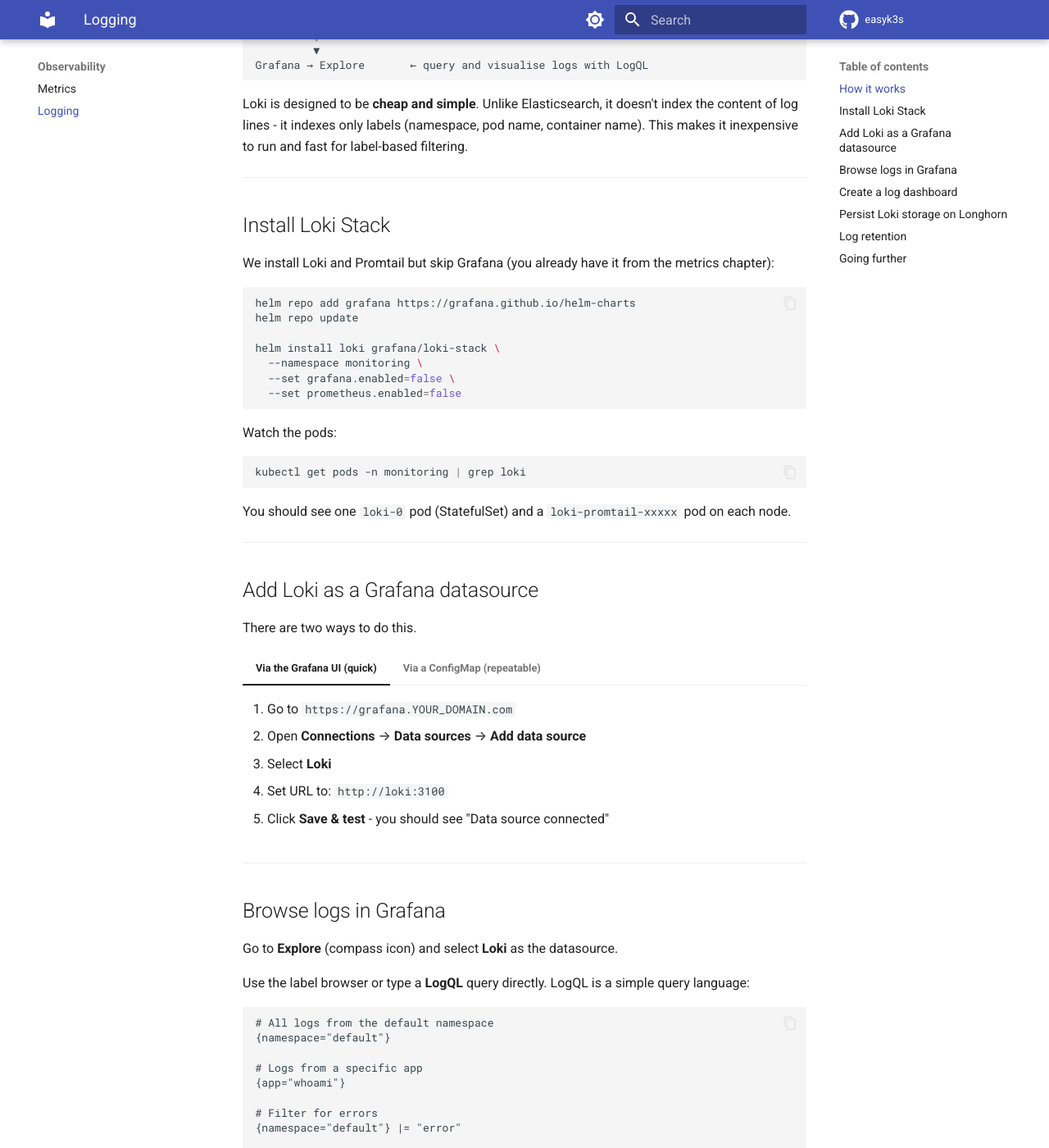
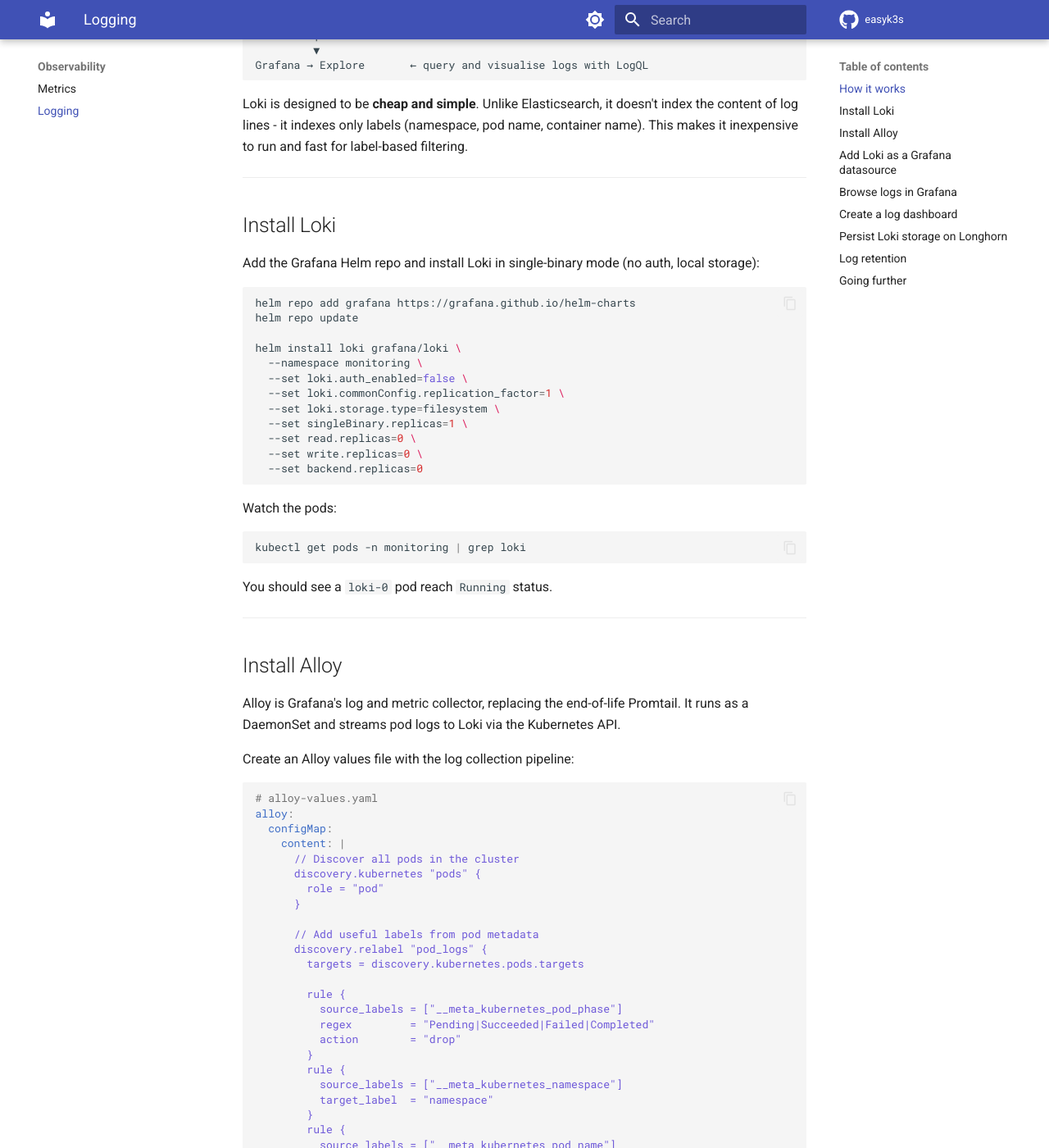
Before and after one commit to persunde/easyk3s, an MkDocs documentation site: the page built from docs/observability/logging.md, in a window 1280 px wide and 1400 px high, scrolled down 527 px. Shown: the whole window at 82% size. Built offline with MkDocs 1.6.1 and Material for MkDocs 9.7.7, drawn with Linux system fonts in a browser that asks for light colours; comment, search, counter and statistics services are not loaded; some of the changed text lies outside the part shown.

Commit message:
feat: switch logging to use Alloy instead of Promtail because EOL

````diff
--- a/docs/observability/logging.md
+++ b/docs/observability/logging.md
@@ -1,6 +1,6 @@
 # Logging with Loki
 
-Metrics tell you what your cluster is doing - logs tell you *why*. This chapter adds **Loki** (log aggregation) and **Promtail** (log shipper) to your cluster and integrates them into the Grafana instance you already have.
+Metrics tell you what your cluster is doing - logs tell you *why*. This chapter adds **Loki** (log aggregation) and **Alloy** (log collector) to your cluster and integrates them into the Grafana instance you already have.
 
 ---
 
@@ -10,7 +10,7 @@ Metrics tell you what your cluster is doing - logs tell you *why*. This chapter
 Every pod writes logs to stdout/stderr
          │
          ▼
-Promtail (DaemonSet)    ← runs on every node, tails container log files
+Alloy (DaemonSet)       ← runs on every node, streams container logs via the Kubernetes API
          │ ships logs to
          ▼
 Loki                    ← stores and indexes logs
@@ -23,18 +23,23 @@ Loki is designed to be **cheap and simple**. Unlike Elasticsearch, it doesn't in
 
 ---
 
-## Install Loki Stack
+## Install Loki
 
-We install Loki and Promtail but skip Grafana (you already have it from the metrics chapter):
+Add the Grafana Helm repo and install Loki in single-binary mode (no auth, local storage):
 
 ```bash
 helm repo add grafana https://grafana.github.io/helm-charts
 helm repo update
 
-helm install loki grafana/loki-stack \
+helm install loki grafana/loki \
   --namespace monitoring \
-  --set grafana.enabled=false \
-  --set prometheus.enabled=false
+  --set loki.auth_enabled=false \
+  --set loki.commonConfig.replication_factor=1 \
+  --set loki.storage.type=filesystem \
+  --set singleBinary.replicas=1 \
+  --set read.replicas=0 \
+  --set write.replicas=0 \
+  --set backend.replicas=0
 ```
 
 Watch the pods:
@@ -43,7 +48,81 @@ Watch the pods:
 kubectl get pods -n monitoring | grep loki
 ```
 
-You should see one `loki-0` pod (StatefulSet) and a `loki-promtail-xxxxx` pod on each node.
+You should see a `loki-0` pod reach `Running` status.
+
+---
+
+## Install Alloy
+
+Alloy is Grafana's log and metric collector, replacing the end-of-life Promtail. It runs as a DaemonSet and streams pod logs to Loki via the Kubernetes API.
+
+Create an Alloy values file with the log collection pipeline:
+
+```yaml
+# alloy-values.yaml
+alloy:
+  configMap:
+    content: |
+      // Discover all pods in the cluster
+      discovery.kubernetes "pods" {
+        role = "pod"
+      }
+
+      // Add useful labels from pod metadata
+      discovery.relabel "pod_logs" {
+        targets = discovery.kubernetes.pods.targets
+
+        rule {
+          source_labels = ["__meta_kubernetes_pod_phase"]
+          regex         = "Pending|Succeeded|Failed|Completed"
+          action        = "drop"
+        }
+        rule {
+          source_labels = ["__meta_kubernetes_namespace"]
+          target_label  = "namespace"
+        }
+        rule {
+          source_labels = ["__meta_kubernetes_pod_name"]
+          target_label  = "pod"
+        }
+        rule {
+          source_labels = ["__meta_kubernetes_pod_container_name"]
+          target_label  = "container"
+        }
+        rule {
+          source_labels = ["__meta_kubernetes_pod_label_app"]
+          target_label  = "app"
+        }
+      }
+
+      // Stream logs from pods to Loki
+      loki.source.kubernetes "pod_logs" {
+        targets    = discovery.relabel.pod_logs.output
+        forward_to = [loki.write.default.receiver]
+      }
+
+      loki.write "default" {
+        endpoint {
+          url = "http://loki:3100/loki/api/v1/push"
+        }
+      }
+```
+
+Install:
+
+```bash
+helm install alloy grafana/alloy \
+  --namespace monitoring \
+  --values alloy-values.yaml
+```
+
+Watch the pods:
+
+```bash
+kubectl get pods -n monitoring | grep alloy
+```
+
+You should see an `alloy-xxxxx` pod on each node.
 
 ---
 
@@ -130,13 +209,18 @@ sum(rate({namespace="default"} |= "error" [1m])) by (pod)
 By default, Loki uses ephemeral storage and loses data on restart. For persistent storage:
 
 ```bash
-helm upgrade loki grafana/loki-stack \
+helm upgrade loki grafana/loki \
   --namespace monitoring \
-  --set grafana.enabled=false \
-  --set prometheus.enabled=false \
-  --set loki.persistence.enabled=true \
-  --set loki.persistence.storageClassName=longhorn \
-  --set loki.persistence.size=10Gi
+  --set loki.auth_enabled=false \
+  --set loki.commonConfig.replication_factor=1 \
+  --set loki.storage.type=filesystem \
+  --set singleBinary.replicas=1 \
+  --set read.replicas=0 \
+  --set write.replicas=0 \
+  --set backend.replicas=0 \
+  --set singleBinary.persistence.enabled=true \
+  --set singleBinary.persistence.storageClass=longhorn \
+  --set singleBinary.persistence.size=10Gi
 ```
 
 ---
@@ -160,7 +243,6 @@ Loki's default retention is unlimited - logs accumulate forever. Set a retention
 For high-traffic clusters, consider:
 
 - **Loki distributed mode** - scales Loki horizontally (requires object storage like S3)
-- **Grafana Alloy** - the next-generation log/metric collector replacing Promtail
 - **Log-based alerts** - Grafana can alert on LogQL queries the same way it alerts on Prometheus metrics
 
 ---
````
Also changed, not shown: other parts of docs/observability/logging.md (+2 -3 lines).
